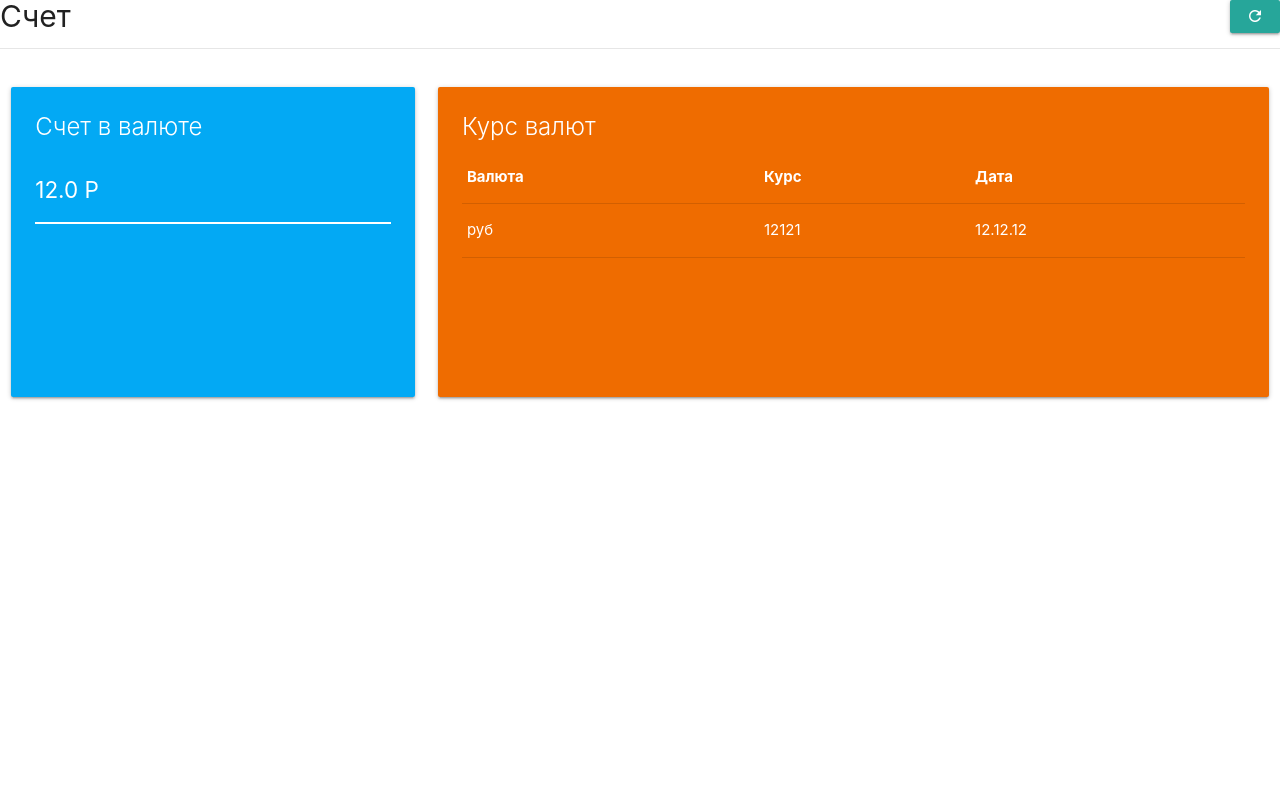
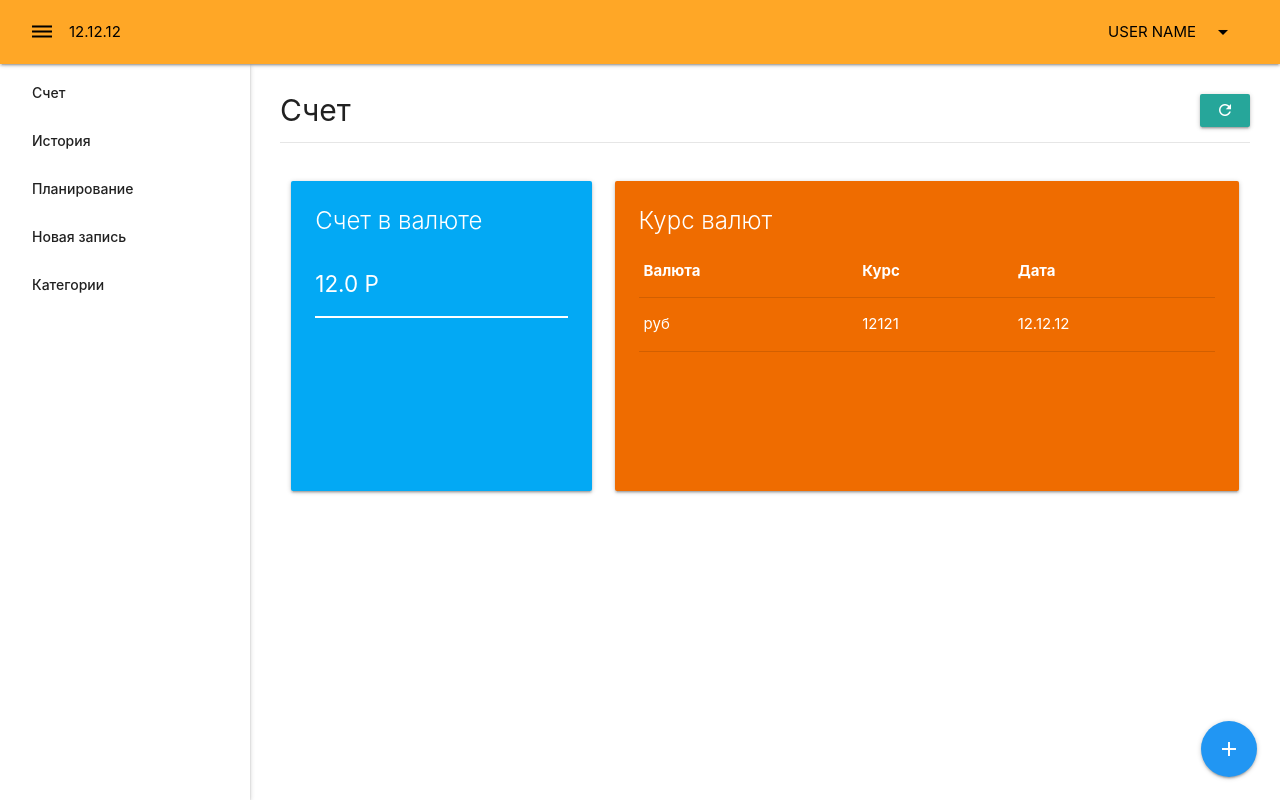
Before and after one commit to MariaAfanasyeva/expnses_tracker_front, a Vue app in the folder training-app/: page / in a window 1280 px wide. Built offline with nearby package versions, Linux system fonts and the light colour scheme.

Commit message:
fixed layouts

```diff
--- a/training-app/src/App.vue
+++ b/training-app/src/App.vue
@@ -12,7 +12,7 @@ import MainLayout from '@/layouts/MainLayout.vue'
 export default {
   computed: {
     layout() {
-      return (this.$route.meta.layout || 'empty') + 'layout'
+      return (this.$route.meta.layout || 'empty') + '-layout'
     }
   },
   components: {
--- /dev/null
+++ b/training-app/src/components/app/NavBar.vue
@@ -0,0 +1,35 @@
+<template>
+    <nav class="navbar orange lighten-1">
+        <div class="nav-wrapper">
+            <div class="navbar-left">
+                <a href="#">
+                    <i class="material-icons black-text">dehaze</i>
+                </a>
+                <span class="black-text">12.12.12</span>
+            </div>
+
+            <ul class="right hide-on-small-and-down">
+                <li>
+                    <a class="dropdown-trigger black-text" href="#" data-target="dropdown">
+                        USER NAME
+                        <i class="material-icons right">arrow_drop_down</i>
+                    </a>
+
+                    <ul id='dropdown' class='dropdown-content'>
+                        <li>
+                            <a href="#" class="black-text">
+                                <i class="material-icons">account_circle</i>Профиль
+                            </a>
+                        </li>
+                        <li class="divider" tabindex="-1"></li>
+                        <li>
+                            <a href="#" class="black-text">
+                                <i class="material-icons">assignment_return</i>Выйти
+                            </a>
+                        </li>
+                    </ul>
+                </li>
+            </ul>
+        </div>
+    </nav>
+</template>
--- /dev/null
+++ b/training-app/src/components/app/SideBar.vue
@@ -0,0 +1,19 @@
+<template>
+    <ul class="sidenav app-sidenav open">
+        <li>
+            <a href="#" class="waves-effect waves-orange pointer">Счет</a>
+        </li>
+        <li>
+            <a href="#" class="waves-effect waves-orange pointer">История</a>
+        </li>
+        <li>
+            <a href="#" class="waves-effect waves-orange pointer">Планирование</a>
+        </li>
+        <li>
+            <a href="#" class="waves-effect waves-orange pointer">Новая запись</a>
+        </li>
+        <li>
+            <a href="#" class="waves-effect waves-orange pointer">Категории</a>
+        </li>
+    </ul>
+</template>
--- a/training-app/src/layouts/MainLayout.vue
+++ b/training-app/src/layouts/MainLayout.vue
@@ -1,71 +1,32 @@
 <template>
-    <div class="app-main-layout">
-    <nav class="navbar orange lighten-1">
-      <div class="nav-wrapper">
-        <div class="navbar-left">
-          <a href="#">
-            <i class="material-icons black-text">dehaze</i>
-          </a>
-          <span class="black-text">12.12.12</span>
-        </div>
+  <div class="app-main-layout">
 
-        <ul class="right hide-on-small-and-down">
-          <li>
-            <a
-                class="dropdown-trigger black-text"
-                href="#"
-                data-target="dropdown"
-            >
-              USER NAME
-              <i class="material-icons right">arrow_drop_down</i>
-            </a>
+    <NavBar />
 
-            <ul id='dropdown' class='dropdown-content'>
-              <li>
-                <a href="#" class="black-text">
-                  <i class="material-icons">account_circle</i>Профиль
-                </a>
-              </li>
-              <li class="divider" tabindex="-1"></li>
-              <li>
-                <a href="#" class="black-text">
-                  <i class="material-icons">assignment_return</i>Выйти
-                </a>
-              </li>
-            </ul>
-          </li>
-        </ul>
-      </div>
-    </nav>
-
-    <ul class="sidenav app-sidenav open">
-      <li>
-        <a href="#" class="waves-effect waves-orange pointer">Счет</a>
-      </li>
-      <li>
-        <a href="#" class="waves-effect waves-orange pointer">История</a>
-      </li>
-      <li>
-        <a href="#" class="waves-effect waves-orange pointer">Планирование</a>
-      </li>
-      <li>
-        <a href="#" class="waves-effect waves-orange pointer">Новая запись</a>
-      </li>
-      <li>
-        <a href="#" class="waves-effect waves-orange pointer">Категории</a>
-      </li>
-    </ul>
+    <SideBar />
 
     <main class="app-content">
       <div class="app-page">
-        <router-view/>
+        <router-view />
       </div>
     </main>
 
     <div class="fixed-action-btn">
-    <a class="btn-floating btn-large blue" href="#">
+      <a class="btn-floating btn-large blue" href="#">
         <i class="large material-icons">add</i>
-    </a>
+      </a>
     </div>
-</div>
+  </div>
 </template>
+
+<script>
+import NavBar from '@/components/app/NavBar.vue'
+import SideBar from '@/components/app/SideBar.vue'
+
+export default {
+  name: "main-layout",
+  components: {
+    NavBar, SideBar
+  }
+}
+</script>
--- a/training-app/src/router/index.js
+++ b/training-app/src/router/index.js
@@ -5,6 +5,7 @@ const routes = [
   {
     path: '/',
     name: 'home',
+    meta: {layout: 'main'},
     component: HomeView,
   },
   {
```
Also changed, not shown: training-app/src/layouts/EmptyLayout.vue (line endings or trailing spaces).
